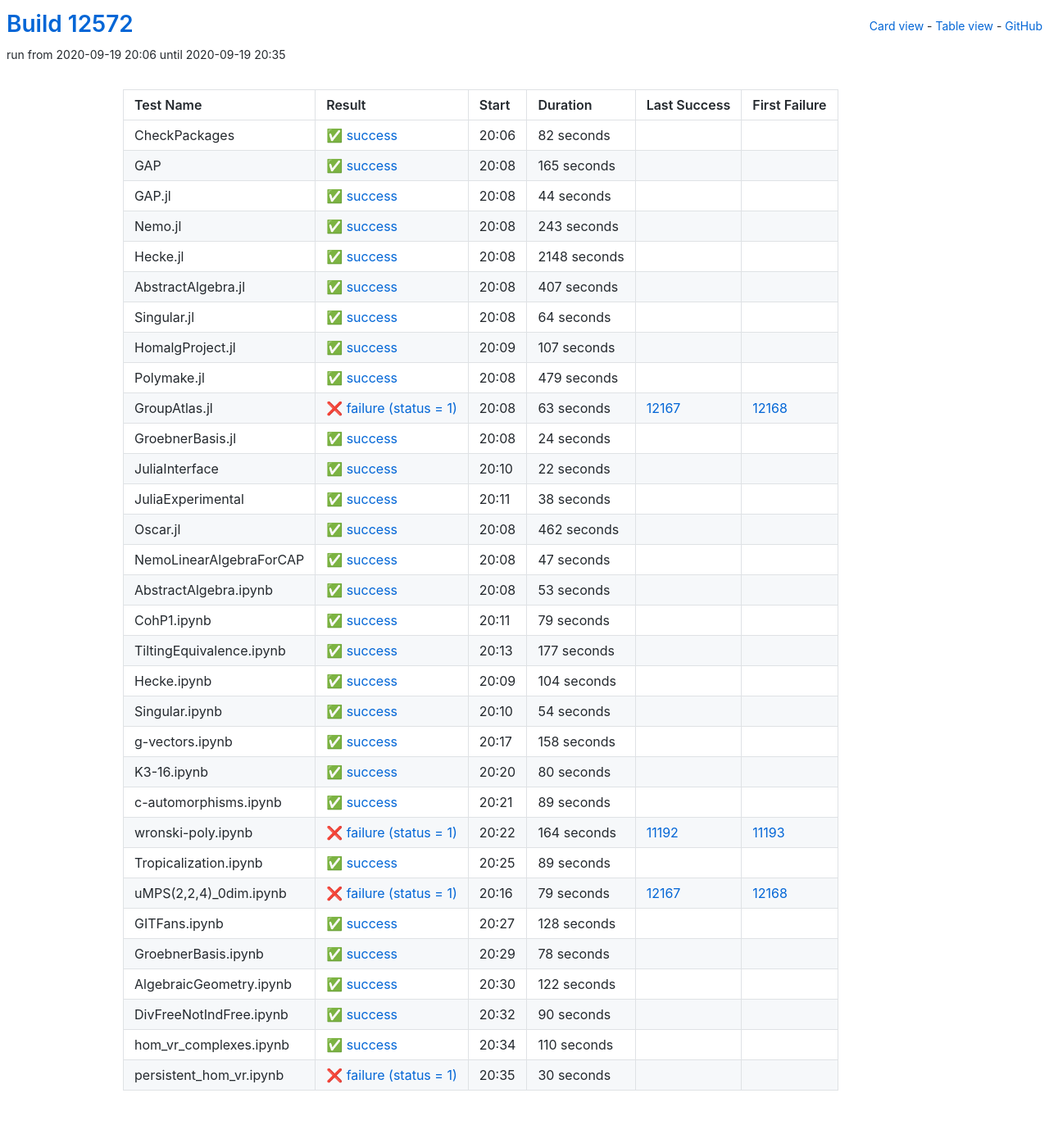
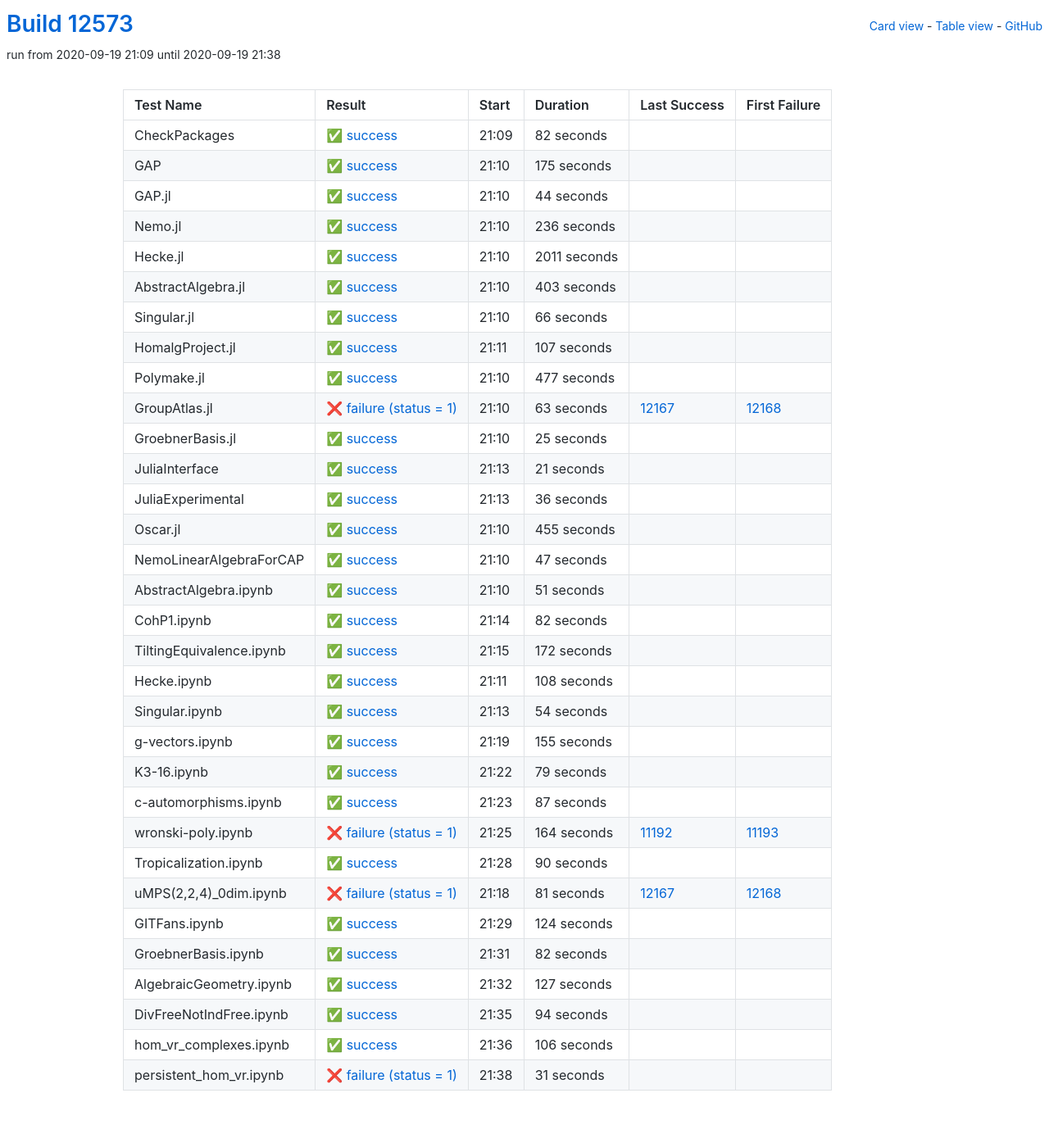
Before and after one commit to oscar-system/oscar-ci-status, a Jekyll site: the page built from table.html, in a window 1280 px wide. Shown: the whole page at 82% size. Built offline with Jekyll 4.4.1, drawn with Linux system fonts in a browser that asks for light colours.

Commit message:
Build #12573

```diff
--- a/_data/ci.yml
+++ b/_data/ci.yml
@@ -1,6 +1,6 @@
 ---
-build: 12572
-build_url: https://oscarci.mathematik.uni-kl.de/job/oscar/12572/
+build: 12573
+build_url: https://oscarci.mathematik.uni-kl.de/job/oscar/12573/
 job: oscar
 organization: oscar-system
 repo: oscar-ci-status
@@ -8,8 +8,8 @@
 tests:
 - name: CheckPackages
   id: checkpackages
-  log: https://oscarci.mathematik.uni-kl.de/job/oscar/12572/artifact/logs/build-12572/CheckPackages.log
-  start: 2020-09-19 20:06
+  log: https://oscarci.mathematik.uni-kl.de/job/oscar/12573/artifact/logs/build-12573/CheckPackages.log
+  start: 2020-09-19 21:09
   success: true
   exitcode: 0
   status: success
@@ -20,20 +20,20 @@
   first_failure_url:
 - name: GAP
   id: gap
-  log: https://oscarci.mathematik.uni-kl.de/job/oscar/12572/artifact/logs/build-12572/GAP.log
-  start: 2020-09-19 20:08
+  log: https://oscarci.mathematik.uni-kl.de/job/oscar/12573/artifact/logs/build-12573/GAP.log
+  start: 2020-09-19 21:10
   success: true
   exitcode: 0
   status: success
-  duration: 165
+  duration: 175
   last_success: false
   last_success_url:
   first_failure: false
   first_failure_url:
 - name: GAP.jl
   id: gap-jl
-  log: https://oscarci.mathematik.uni-kl.de/job/oscar/12572/artifact/logs/build-12572/GAP.jl.log
-  start: 2020-09-19 20:08
+  log: https://oscarci.mathematik.uni-kl.de/job/oscar/12573/artifact/logs/build-12573/GAP.jl.log
+  start: 2020-09-19 21:10
   success: true
   exitcode: 0
   status: success
@@ -44,56 +44,56 @@
   first_failure_url:
 - name: Nemo.jl
   id: nemo-jl
-  log: https://oscarci.mathematik.uni-kl.de/job/oscar/12572/artifact/logs/build-12572/Nemo.jl.log
-  start: 2020-09-19 20:08
+  log: https://oscarci.mathematik.uni-kl.de/job/oscar/12573/artifact/logs/build-12573/Nemo.jl.log
+  start: 2020-09-19 21:10
   success: true
   exitcode: 0
   status: success
-  duration: 243
+  duration: 236
   last_success: false
   last_success_url:
   first_failure: false
   first_failure_url:
 - name: Hecke.jl
   id: hecke-jl
-  log: https://oscarci.mathematik.uni-kl.de/job/oscar/12572/artifact/logs/build-12572/Hecke.jl.log
-  start: 2020-09-19 20:08
+  log: https://oscarci.mathematik.uni-kl.de/job/oscar/12573/artifact/logs/build-12573/Hecke.jl.log
+  start: 2020-09-19 21:10
   success: true
   exitcode: 0
   status: success
-  duration: 2148
+  duration: 2011
   last_success: false
   last_success_url:
   first_failure: false
   first_failure_url:
 - name: AbstractAlgebra.jl
   id: abstractalgebra-jl
-  log: https://oscarci.mathematik.uni-kl.de/job/oscar/12572/artifact/logs/build-12572/AbstractAlgebra.jl.log
-  start: 2020-09-19 20:08
+  log: https://oscarci.mathematik.uni-kl.de/job/oscar/12573/artifact/logs/build-12573/AbstractAlgebra.jl.log
+  start: 2020-09-19 21:10
   success: true
   exitcode: 0
   status: success
-  duration: 407
+  duration: 403
   last_success: false
   last_success_url:
   first_failure: false
   first_failure_url:
 - name: Singular.jl
   id: singular-jl
-  log: https://oscarci.mathematik.uni-kl.de/job/oscar/12572/artifact/logs/build-12572/Singular.jl.log
-  start: 2020-09-19 20:08
+  log: https://oscarci.mathematik.uni-kl.de/job/oscar/12573/artifact/logs/build-12573/Singular.jl.log
+  start: 2020-09-19 21:10
   success: true
   exitcode: 0
   status: success
-  duration: 64
+  duration: 66
   last_success: false
   last_success_url:
   first_failure: false
   first_failure_url:
 - name: HomalgProject.jl
   id: homalgproject-jl
-  log: https://oscarci.mathematik.uni-kl.de/job/oscar/12572/artifact/logs/build-12572/HomalgProject.jl.log
-  start: 2020-09-19 20:09
+  log: https://oscarci.mathematik.uni-kl.de/job/oscar/12573/artifact/logs/build-12573/HomalgProject.jl.log
+  start: 2020-09-19 21:11
   success: true
   exitcode: 0
   status: success
@@ -104,20 +104,20 @@
   first_failure_url:
 - name: Polymake.jl
   id: polymake-jl
-  log: https://oscarci.mathematik.uni-kl.de/job/oscar/12572/artifact/logs/build-12572/Polymake.jl.log
-  start: 2020-09-19 20:08
+  log: https://oscarci.mathematik.uni-kl.de/job/oscar/12573/artifact/logs/build-12573/Polymake.jl.log
+  start: 2020-09-19 21:10
   success: true
   exitcode: 0
   status: success
-  duration: 479
+  duration: 477
   last_success: false
   last_success_url:
   first_failure: false
   first_failure_url:
 - name: GroupAtlas.jl
   id: groupatlas-jl
-  log: https://oscarci.mathematik.uni-kl.de/job/oscar/12572/artifact/logs/build-12572/GroupAtlas.jl.log
-  start: 2020-09-19 20:08
+  log: https://oscarci.mathematik.uni-kl.de/job/oscar/12573/artifact/logs/build-12573/GroupAtlas.jl.log
+  start: 2020-09-19 21:10
   success: false
   exitcode: 1
   status: failure
@@ -128,56 +128,56 @@
   first_failure_url: https://oscarci.mathematik.uni-kl.de/job/oscar/12168/
 - name: GroebnerBasis.jl
   id: groebnerbasis-jl
-  log: https://oscarci.mathematik.uni-kl.de/job/oscar/12572/artifact/logs/build-12572/GroebnerBasis.jl.log
-  start: 2020-09-19 20:08
+  log: https://oscarci.mathematik.uni-kl.de/job/oscar/12573/artifact/logs/build-12573/GroebnerBasis.jl.log
+  start: 2020-09-19 21:10
   success: true
   exitcode: 0
   status: success
-  duration: 24
+  duration: 25
   last_success: false
   last_success_url:
   first_failure: false
   first_failure_url:
 - name: JuliaInterface
   id: juliainterface
-  log: https://oscarci.mathematik.uni-kl.de/job/oscar/12572/artifact/logs/build-12572/JuliaInterface.log
-  start: 2020-09-19 20:10
+  log: https://oscarci.mathematik.uni-kl.de/job/oscar/12573/artifact/logs/build-12573/JuliaInterface.log
+  start: 2020-09-19 21:13
   success: true
   exitcode: 0
   status: success
-  duration: 22
+  duration: 21
   last_success: false
   last_success_url:
   first_failure: false
   first_failure_url:
 - name: JuliaExperimental
   id: juliaexperimental
-  log: https://oscarci.mathematik.uni-kl.de/job/oscar/12572/artifact/logs/build-12572/JuliaExperimental.log
-  start: 2020-09-19 20:11
+  log: https://oscarci.mathematik.uni-kl.de/job/oscar/12573/artifact/logs/build-12573/JuliaExperimental.log
+  start: 2020-09-19 21:13
   success: true
   exitcode: 0
   status: success
-  duration: 38
+  duration: 36
   last_success: false
   last_success_url:
   first_failure: false
   first_failure_url:
 - name: Oscar.jl
   id: oscar-jl
-  log: https://oscarci.mathematik.uni-kl.de/job/oscar/12572/artifact/logs/build-12572/Oscar.jl.log
-  start: 2020-09-19 20:08
+  log: https://oscarci.mathematik.uni-kl.de/job/oscar/12573/artifact/logs/build-12573/Oscar.jl.log
+  start: 2020-09-19 21:10
   success: true
   exitcode: 0
   status: success
-  duration: 462
+  duration: 455
   last_success: false
   last_success_url:
   first_failure: false
   first_failure_url:
 - name: NemoLinearAlgebraForCAP
   id: nemolinearalgebraforcap
-  log: https://oscarci.mathematik.uni-kl.de/job/oscar/12572/artifact/logs/build-12572/NemoLinearAlgebraForCAP.log
-  start: 2020-09-19 20:08
+  log: https://oscarci.mathematik.uni-kl.de/job/oscar/12573/artifact/logs/build-12573/NemoLinearAlgebraForCAP.log
+  start: 2020-09-19 21:10
   success: true
   exitcode: 0
   status: success
@@ -188,56 +188,56 @@
   first_failure_url:
 - name: AbstractAlgebra.ipynb
   id: abstractalgebra-ipynb
-  log: https://oscarci.mathematik.uni-kl.de/job/oscar/12572/artifact/logs/build-12572/AbstractAlgebra.ipynb.log
-  start: 2020-09-19 20:08
+  log: https://oscarci.mathematik.uni-kl.de/job/oscar/12573/artifact/logs/build-12573/AbstractAlgebra.ipynb.log
+  start: 2020-09-19 21:10
   success: true
   exitcode: 0
   status: success
-  duration: 53
+  duration: 51
   last_success: false
   last_success_url:
   first_failure: false
   first_failure_url:
 - name: CohP1.ipynb
   id: cohp1-ipynb
-  log: https://oscarci.mathematik.uni-kl.de/job/oscar/12572/artifact/logs/build-12572/CohP1.ipynb.log
-  start: 2020-09-19 20:11
+  log: https://oscarci.mathematik.uni-kl.de/job/oscar/12573/artifact/logs/build-12573/CohP1.ipynb.log
+  start: 2020-09-19 21:14
   success: true
   exitcode: 0
   status: success
-  duration: 79
+  duration: 82
   last_success: false
   last_success_url:
   first_failure: false
   first_failure_url:
 - name: TiltingEquivalence.ipynb
   id: tiltingequivalence-ipynb
-  log: https://oscarci.mathematik.uni-kl.de/job/oscar/12572/artifact/logs/build-12572/TiltingEquivalence.ipynb.log
-  start: 2020-09-19 20:13
+  log: https://oscarci.mathematik.uni-kl.de/job/oscar/12573/artifact/logs/build-12573/TiltingEquivalence.ipynb.log
+  start: 2020-09-19 21:15
   success: true
   exitcode: 0
   status: success
-  duration: 177
+  duration: 172
   last_success: false
   last_success_url:
   first_failure: false
   first_failure_url:
 - name: Hecke.ipynb
   id: hecke-ipynb
-  log: https://oscarci.mathematik.uni-kl.de/job/oscar/12572/artifact/logs/build-12572/Hecke.ipynb.log
-  start: 2020-09-19 20:09
+  log: https://oscarci.mathematik.uni-kl.de/job/oscar/12573/artifact/logs/build-12573/Hecke.ipynb.log
+  start: 2020-09-19 21:11
   success: true
   exitcode: 0
   status: success
-  duration: 104
+  duration: 108
   last_success: false
   last_success_url:
   first_failure: false
   first_failure_url:
 - name: Singular.ipynb
   id: singular-ipynb
-  log: https://oscarci.mathematik.uni-kl.de/job/oscar/12572/artifact/logs/build-12572/Singular.ipynb.log
-  start: 2020-09-19 20:10
+  log: https://oscarci.mathematik.uni-kl.de/job/oscar/12573/artifact/logs/build-12573/Singular.ipynb.log
+  start: 2020-09-19 21:13
   success: true
   exitcode: 0
   status: success
@@ -248,44 +248,44 @@
   first_failure_url:
 - name: g-vectors.ipynb
   id: g-vectors-ipynb
-  log: https://oscarci.mathematik.uni-kl.de/job/oscar/12572/artifact/logs/build-12572/g-vectors.ipynb.log
-  start: 2020-09-19 20:17
+  log: https://oscarci.mathematik.uni-kl.de/job/oscar/12573/artifact/logs/build-12573/g-vectors.ipynb.log
+  start: 2020-09-19 21:19
   success: true
   exitcode: 0
   status: success
-  duration: 158
+  duration: 155
   last_success: false
   last_success_url:
   first_failure: false
   first_failure_url:
 - name: K3-16.ipynb
   id: k3-16-ipynb
-  log: https://oscarci.mathematik.uni-kl.de/job/oscar/12572/artifact/logs/build-12572/K3-16.ipynb.log
-  start: 2020-09-19 20:20
+  log: https://oscarci.mathematik.uni-kl.de/job/oscar/12573/artifact/logs/build-12573/K3-16.ipynb.log
+  start: 2020-09-19 21:22
   success: true
   exitcode: 0
   status: success
-  duration: 80
+  duration: 79
   last_success: false
   last_success_url:
   first_failure: false
   first_failure_url:
 - name: c-automorphisms.ipynb
   id: c-automorphisms-ipynb
-  log: https://oscarci.mathematik.uni-kl.de/job/oscar/12572/artifact/logs/build-12572/c-automorphisms.ipynb.log
-  start: 2020-09-19 20:21
+  log: https://oscarci.mathematik.uni-kl.de/job/oscar/12573/artifact/logs/build-12573/c-automorphisms.ipynb.log
+  start: 2020-09-19 21:23
   success: true
   exitcode: 0
   status: success
-  duration: 89
+  duration: 87
   last_success: false
   last_success_url:
   first_failure: false
   first_failure_url:
 - name: wronski-poly.ipynb
   id: wronski-poly-ipynb
-  log: https://oscarci.mathematik.uni-kl.de/job/oscar/12572/artifact/logs/build-12572/wronski-poly.ipynb.log
-  start: 2020-09-19 20:22
+  log: https://oscarci.mathematik.uni-kl.de/job/oscar/12573/artifact/logs/build-12573/wronski-poly.ipynb.log
+  start: 2020-09-19 21:25
   success: false
   exitcode: 1
   status: failure
@@ -296,68 +296,8 @@
   first_failure_url: https://oscarci.mathematik.uni-kl.de/job/oscar/11193/
 - name: Tropicalization.ipynb
   id: tropicalization-ipynb
-  log: https://oscarci.mathematik.uni-kl.de/job/oscar/12572/artifact/logs/build-12572/Tropicalization.ipynb.log
-  start: 2020-09-19 20:25
-  success: true
-  exitcode: 0
-  status: success
-  duration: 89
-  last_success: false
-  last_success_url:
-  first_failure: false
-  first_failure_url:
-- name: uMPS(2,2,4)_0dim.ipynb
-  id: umps-2-2-4-0dim-ipynb
-  log: https://oscarci.mathematik.uni-kl.de/job/oscar/12572/artifact/logs/build-12572/uMPS-2-2-4-_0dim.ipynb.log
-  start: 2020-09-19 20:16
-  success: false
-  exitcode: 1
-  status: failure
-  duration: 79
-  last_success: 12167
-  last_success_url: https://oscarci.mathematik.uni-kl.de/job/oscar/12167/
-  first_failure: 12168
-  first_failure_url: https://oscarci.mathematik.uni-kl.de/job/oscar/12168/
-- name: GITFans.ipynb
-  id: gitfans-ipynb
-  log: https://oscarci.mathematik.uni-kl.de/job/oscar/12572/artifact/logs/build-12572/GITFans.ipynb.log
-  start: 2020-09-19 20:27
-  success: true
-  exitcode: 0
-  status: success
-  duration: 128
-  last_success: false
-  last_success_url:
-  first_failure: false
-  first_failure_url:
-- name: GroebnerBasis.ipynb
-  id: groebnerbasis-ipynb
-  log: https://oscarci.mathematik.uni-kl.de/job/oscar/12572/artifact/logs/build-12572/GroebnerBasis.ipynb.log
-  start: 2020-09-19 20:29
-  success: true
-  exitcode: 0
-  status: success
-  duration: 78
-  last_success: false
-  last_success_url:
-  first_failure: false
-  first_failure_url:
-- name: AlgebraicGeometry.ipynb
-  id: algebraicgeometry-ipynb
-  log: https://oscarci.mathematik.uni-kl.de/job/oscar/12572/artifact/logs/build-12572/AlgebraicGeometry.ipynb.log
-  start: 2020-09-19 20:30
-  success: true
-  exitcode: 0
-  status: success
-  duration: 122
-  last_success: false
-  last_success_url:
-  first_failure: false
-  first_failure_url:
-- name: DivFreeNotIndFree.ipynb
-  id: divfreenotindfree-ipynb
-  log: https://oscarci.mathematik.uni-kl.de/job/oscar/12572/artifact/logs/build-12572/DivFreeNotIndFree.ipynb.log
-  start: 2020-09-19 20:32
+  log: https://oscarci.mathematik.uni-kl.de/job/oscar/12573/artifact/logs/build-12573/Tropicalization.ipynb.log
+  start: 2020-09-19 21:28
   success: true
   exitcode: 0
   status: success
@@ -366,26 +306,86 @@
   last_success_url:
   first_failure: false
   first_failure_url:
-- name: hom_vr_complexes.ipynb
-  id: hom-vr-complexes-ipynb
-  log: https://oscarci.mathematik.uni-kl.de/job/oscar/12572/artifact/logs/build-12572/hom_vr_complexes.ipynb.log
-  start: 2020-09-19 20:34
+- name: uMPS(2,2,4)_0dim.ipynb
+  id: umps-2-2-4-0dim-ipynb
+  log: https://oscarci.mathematik.uni-kl.de/job/oscar/12573/artifact/logs/build-12573/uMPS-2-2-4-_0dim.ipynb.log
+  start: 2020-09-19 21:18
+  success: false
+  exitcode: 1
+  status: failure
+  duration: 81
+  last_success: 12167
+  last_success_url: https://oscarci.mathematik.uni-kl.de/job/oscar/12167/
+  first_failure: 12168
+  first_failure_url: https://oscarci.mathematik.uni-kl.de/job/oscar/12168/
+- name: GITFans.ipynb
+  id: gitfans-ipynb
+  log: https://oscarci.mathematik.uni-kl.de/job/oscar/12573/artifact/logs/build-12573/GITFans.ipynb.log
+  start: 2020-09-19 21:29
   success: true
   exitcode: 0
   status: success
-  duration: 110
+  duration: 124
+  last_success: false
+  last_success_url:
+  first_failure: false
+  first_failure_url:
+- name: GroebnerBasis.ipynb
+  id: groebnerbasis-ipynb
+  log: https://oscarci.mathematik.uni-kl.de/job/oscar/12573/artifact/logs/build-12573/GroebnerBasis.ipynb.log
+  start: 2020-09-19 21:31
+  success: true
+  exitcode: 0
+  status: success
+  duration: 82
+  last_success: false
+  last_success_url:
+  first_failure: false
+  first_failure_url:
+- name: AlgebraicGeometry.ipynb
+  id: algebraicgeometry-ipynb
+  log: https://oscarci.mathematik.uni-kl.de/job/oscar/12573/artifact/logs/build-12573/AlgebraicGeometry.ipynb.log
+  start: 2020-09-19 21:32
+  success: true
+  exitcode: 0
+  status: success
+  duration: 127
+  last_success: false
+  last_success_url:
+  first_failure: false
+  first_failure_url:
+- name: DivFreeNotIndFree.ipynb
+  id: divfreenotindfree-ipynb
+  log: https://oscarci.mathematik.uni-kl.de/job/oscar/12573/artifact/logs/build-12573/DivFreeNotIndFree.ipynb.log
+  start: 2020-09-19 21:35
+  success: true
+  exitcode: 0
+  status: success
+  duration: 94
+  last_success: false
+  last_success_url:
+  first_failure: false
+  first_failure_url:
+- name: hom_vr_complexes.ipynb
+  id: hom-vr-complexes-ipynb
+  log: https://oscarci.mathematik.uni-kl.de/job/oscar/12573/artifact/logs/build-12573/hom_vr_complexes.ipynb.log
+  start: 2020-09-19 21:36
+  success: true
+  exitcode: 0
+  status: success
+  duration: 106
   last_success: false
   last_success_url:
   first_failure: false
   first_failure_url:
 - name: persistent_hom_vr.ipynb
   id: persistent-hom-vr-ipynb
-  log: https://oscarci.mathematik.uni-kl.de/job/oscar/12572/artifact/logs/build-12572/persistent_hom_vr.ipynb.log
-  start: 2020-09-19 20:35
+  log: https://oscarci.mathematik.uni-kl.de/job/oscar/12573/artifact/logs/build-12573/persistent_hom_vr.ipynb.log
+  start: 2020-09-19 21:38
   success: false
   exitcode: 1
   status: failure
-  duration: 30
+  duration: 31
   last_success: false
   last_success_url:
   first_failure: false
```
Also changed, not shown: README.md.
